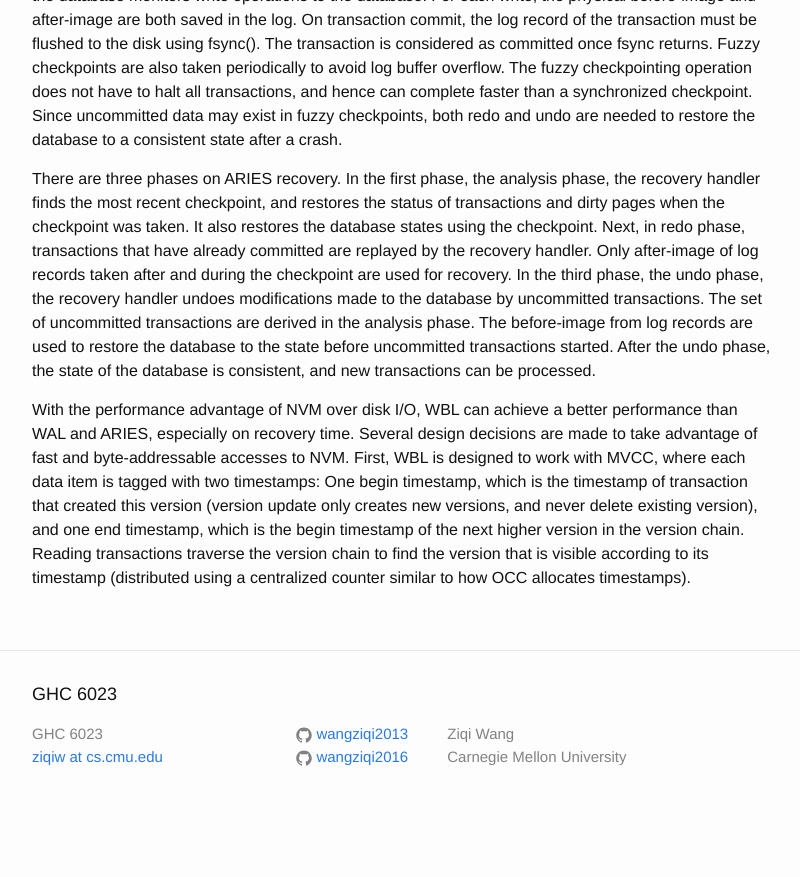
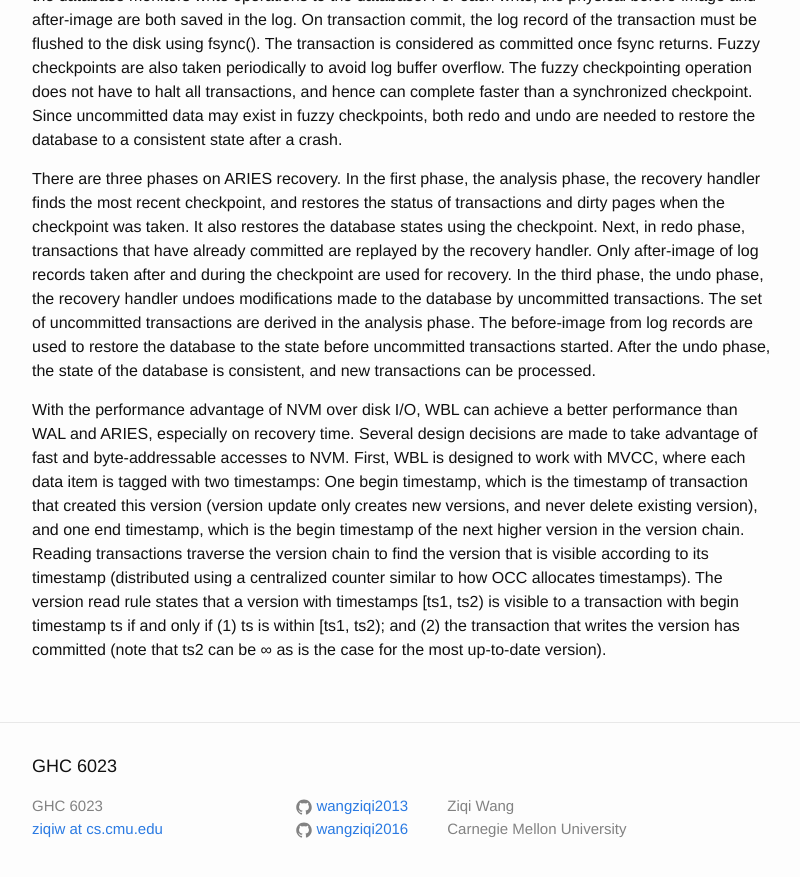
Before and after one commit to wangziqi2013/wangziqi2013.github.io, a Jekyll site: the page built from _posts/2019-01-12-wbl.markdown, in a window 1280 px wide and 900 px high, scrolled down 922 px. Shown: the top 877 px of the window, without its empty margins (238-1038 px from the left). Built offline with Jekyll 4.4.1, drawn with Linux system fonts in a browser that asks for light colours; before the commit the page ends 1750 px from its top, so only the background shows below that.

Commit message:
Adding version read rule

```diff
--- a/_posts/2019-01-12-wbl.markdown
+++ b/_posts/2019-01-12-wbl.markdown
@@ -51,4 +51,6 @@ WBL is designed to work with MVCC, where each data item is tagged with two times
 timestamp of transaction that created this version (version update only creates new versions, and never delete existing version),
 and one end timestamp, which is the begin timestamp of the next higher version in the version chain. Reading transactions
 traverse the version chain to find the version that is visible according to its timestamp (distributed using a centralized
-counter similar to how OCC allocates timestamps).
+counter similar to how OCC allocates timestamps). The version read rule states that a version with timestamps [ts1, ts2)
+is visible to a transaction with begin timestamp ts if and only if (1) ts is within [ts1, ts2); and (2) the transaction
+that writes the version has committed (note that ts2 can be &infin; as is the case for the most up-to-date version).
```
